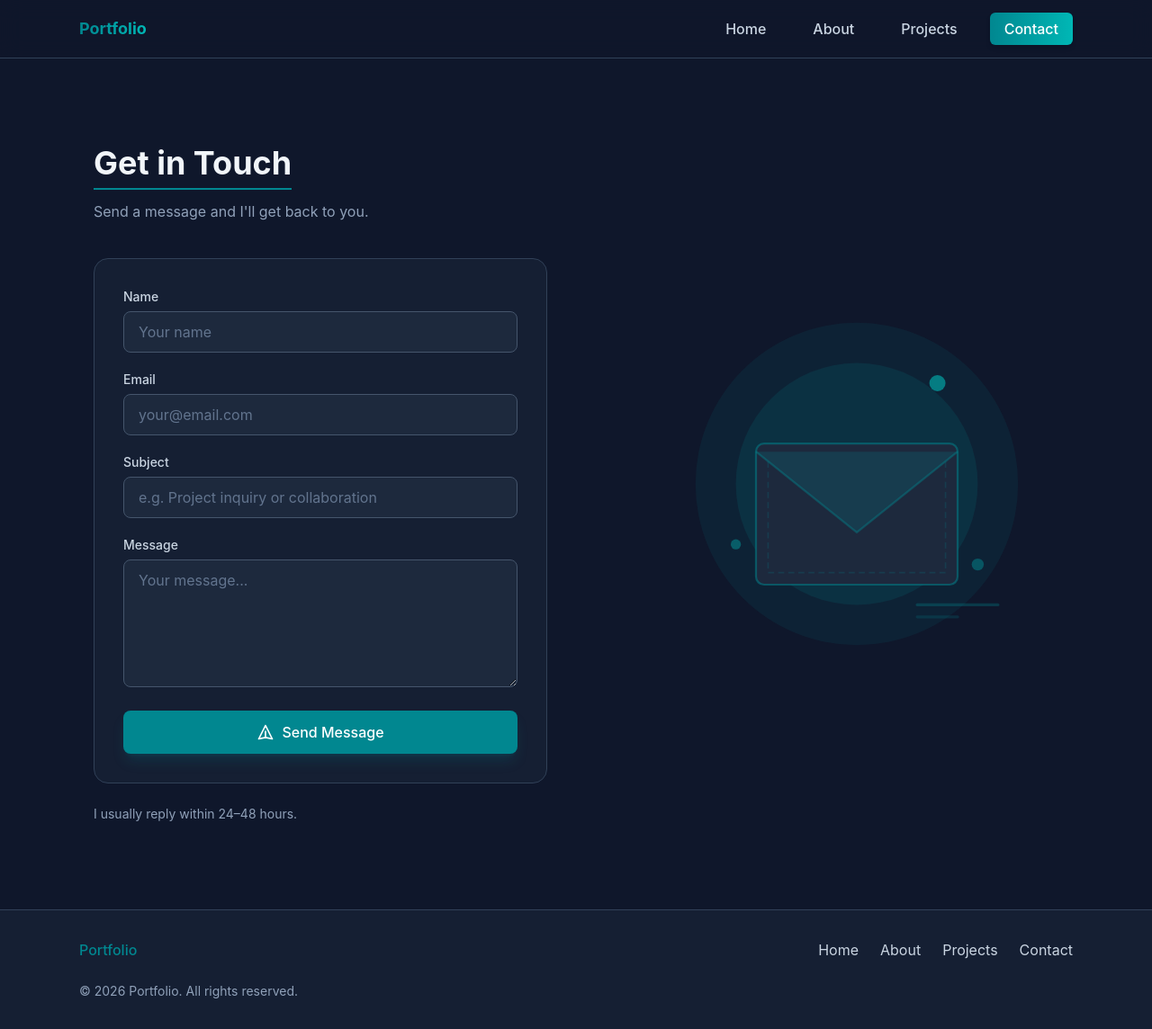
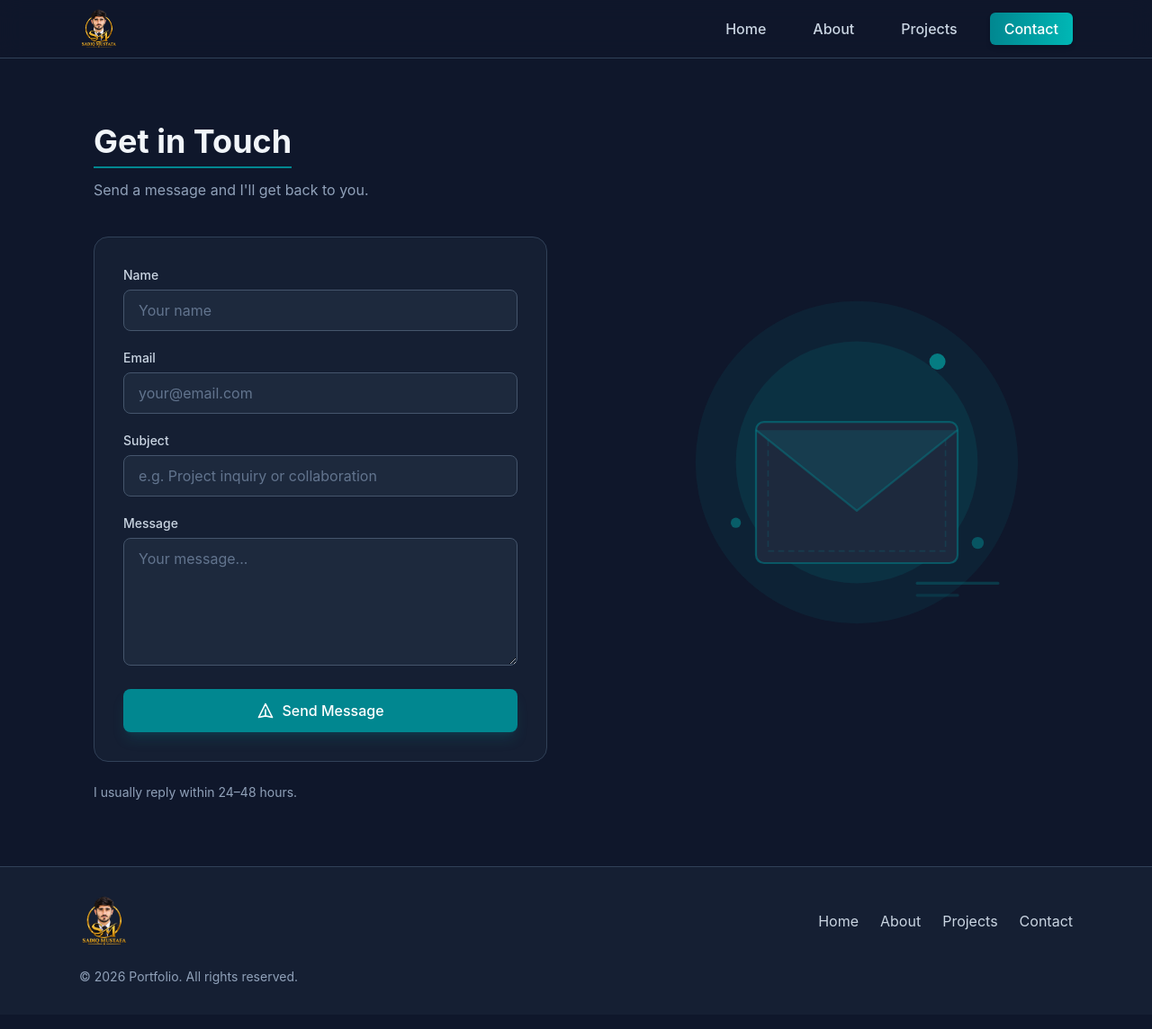
Before and after one commit to Sadiqmustafa786/portfolio, a React (Vite) app in the folder client/: page /contact in a window 1280 px wide. Shown: the whole page at 90% size. Built offline with nearby package versions, Linux system fonts and the light colour scheme; no server answers.

Commit message:
change logo

```diff
--- a/client/src/components/common/Footer.jsx
+++ b/client/src/components/common/Footer.jsx
@@ -1,5 +1,6 @@
 import { Link } from "react-router-dom";
 import { ROUTES, APP_NAME } from "../../utils/constants";
+import logo from "../../assets/images/logo.png";
 
 export default function Footer() {
   const currentYear = new Date().getFullYear();
@@ -8,7 +9,13 @@ export default function Footer() {
     <footer className="border-t border-slate-700 bg-slate-800/50 text-slate-300">
       <div className="mx-auto max-w-6xl px-4 py-8 sm:px-6">
         <div className="flex flex-col items-center justify-between gap-4 sm:flex-row">
-          <span className="font-medium text-primary">{APP_NAME}</span>
+          <Link to={ROUTES.HOME} className="flex shrink-0 items-center">
+            <img
+              src={logo}
+              alt={APP_NAME}
+              className="h-12 w-auto object-contain sm:h-14"
+            />
+          </Link>
           <ul className="flex items-center gap-6">
             <li>
               <Link to={ROUTES.HOME} className="transition-colors hover:text-primary">
--- a/client/src/components/common/Navbar.jsx
+++ b/client/src/components/common/Navbar.jsx
@@ -1,6 +1,7 @@
 import { NavLink, Link } from "react-router-dom";
 import { ROUTES, APP_NAME } from "../../utils/constants";
 import { useState } from "react";
+import logo from "../../assets/images/logo.png";
 
 export default function Navbar() {
   const [menuOpen, setMenuOpen] = useState(false);
@@ -15,11 +16,12 @@ export default function Navbar() {
   return (
     <nav className="sticky top-0 z-50 border-b border-slate-700 bg-slate-900/80 backdrop-blur-md">
       <div className="mx-auto flex h-16 max-w-6xl items-center justify-between px-4 sm:px-6">
-        <Link
-          to={ROUTES.HOME}
-          className="bg-gradient-to-r from-primary to-secondary bg-clip-text text-lg font-bold text-transparent"
-        >
-          {APP_NAME}
+        <Link to={ROUTES.HOME} className="flex shrink-0 items-center">
+          <img
+            src={logo}
+            alt={APP_NAME}
+            className="h-10 w-auto object-contain sm:h-11"
+          />
         </Link>
 
         <ul className="hidden items-center gap-5 md:flex">
--- a/client/src/pages/About.jsx
+++ b/client/src/pages/About.jsx
@@ -20,7 +20,7 @@ export default function About() {
   return (
     <section
       id="about"
-      className="py-20 px-4 bg-white dark:bg-slate-900 overflow-hidden"
+      className="py-10 px-4 bg-white dark:bg-slate-900 overflow-hidden"
     >
       <div className="max-w-5xl mx-auto">
         <div className="text-center mb-4">
--- a/client/src/pages/Contact.jsx
+++ b/client/src/pages/Contact.jsx
@@ -88,7 +88,7 @@ export default function ContactPage() {
   };
 
   return (
-    <div className="py-16 px-4">
+    <div className="py-10 px-4">
       <div className="max-w-6xl mx-auto">
         <div className="grid grid-cols-1 lg:grid-cols-2 gap-12 lg:gap-16 items-center">
           {/* Left: form */}
--- a/client/src/pages/Projects.jsx
+++ b/client/src/pages/Projects.jsx
@@ -21,7 +21,7 @@ function PageHeader() {
 
 function LoadingSkeleton() {
   return (
-    <div className="py-16 px-4">
+    <div className="py-10 px-4">
       <div className="max-w-6xl mx-auto">
         <PageHeader />
         <div className="grid gap-6 sm:grid-cols-2 lg:grid-cols-3 xl:grid-cols-4">
```
Also changed, not shown: client/src/assets/images/logo.png (added).
